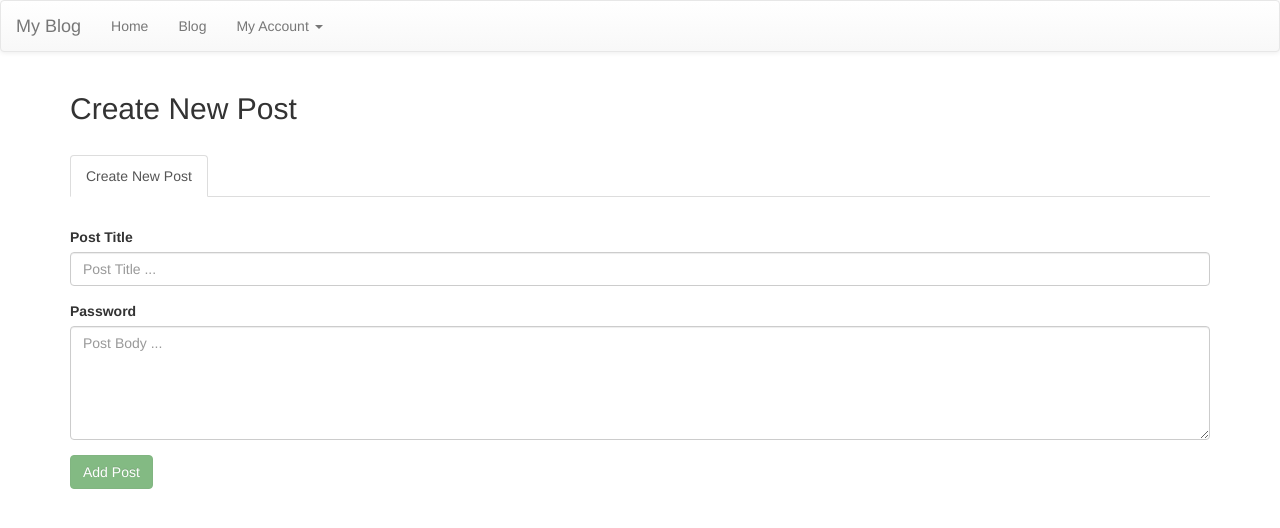
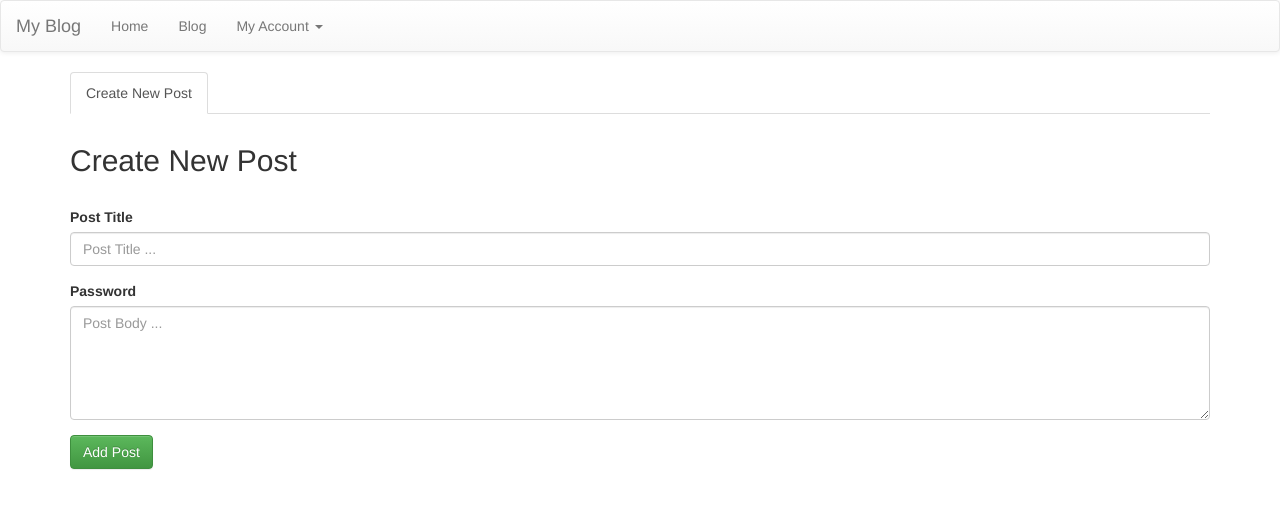
Before and after one commit to myprojectsfile/loopclient, an Angular app: page /newPost in a window 1280 px wide. Shown: the top 528 px of the page. Built offline with nearby package versions, Linux system fonts and the light colour scheme; no server answers.

Commit message:
جا به جا کردن عنوان فرم

```diff
--- a/src/app/blog/post-form/post-form.component.html
+++ b/src/app/blog/post-form/post-form.component.html
@@ -1,12 +1,13 @@
 
 <div class="container">
-  <h2 class="page-title"><span *ngIf="post.id">{{post.title}}</span><span *ngIf="!post.id">Create New Post</span></h2>
+
   <ul class="nav nav-tabs tab-actions">
     <li *ngIf="post.id"><a routerLink="/blog/{{post.id}}">View</a></li>
     <li *ngIf="post.id" class="active"><a routerLink="/blog/{{post.id}}/edit">Edit</a></li>
     <li *ngIf="post.id"><a href="#">Delete</a></li>
     <li *ngIf="!post.id" class="active"><a routerLink="/newPost">Create New Post</a></li>
   </ul>
+  <h2 class="page-title"><span *ngIf="post.id">{{post.title}}</span><span *ngIf="!post.id">Create New Post</span></h2>
 </div>
 
 <div class="container">
@@ -20,8 +21,6 @@
       <label for="postBody">Password</label>
       <textarea name="body" id="postBody" class="form-control"  cols="30" rows="5" placeholder="Post Body ..." [(ngModel)]="post.body"></textarea>
     </div>
-
-    <button [disabled]="loading" type="submit" class="btn btn-success"><span *ngIf="post.id">Update Post</span><span *ngIf="!post.id">Add Post</span></button>
-
+    <button type="submit" class="btn btn-success"><span *ngIf="post.id">Update Post</span><span *ngIf="!post.id">Add Post</span></button>
   </form>
 </div>
--- a/src/app/blog/post-form/post-form.component.ts
+++ b/src/app/blog/post-form/post-form.component.ts
@@ -11,7 +11,7 @@ import {ActivatedRoute, Router} from '@angular/router';
 export class PostFormComponent implements OnInit {
   post= new Post();
   errMessage = '';
-  loading = true;
+  // loading = true;
 
   constructor(private postService: PostService, private router: Router, private activatedRoute: ActivatedRoute) { }
 
@@ -19,7 +19,7 @@ export class PostFormComponent implements OnInit {
     this.activatedRoute.params
       .map(params => {
         if (typeof params['id'] !== 'undefined' && params['id'] !== null) {
-          this.loading = false;
+          // this.loading = false;
           return params['id'];
         }
       })
```
